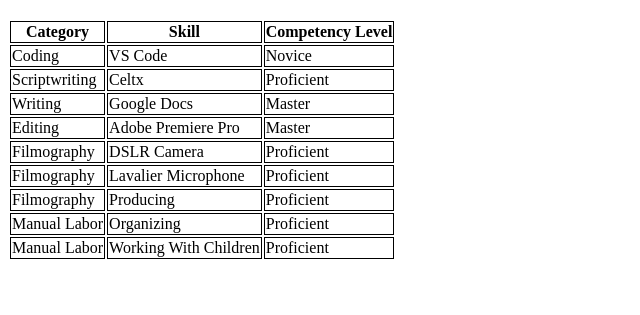
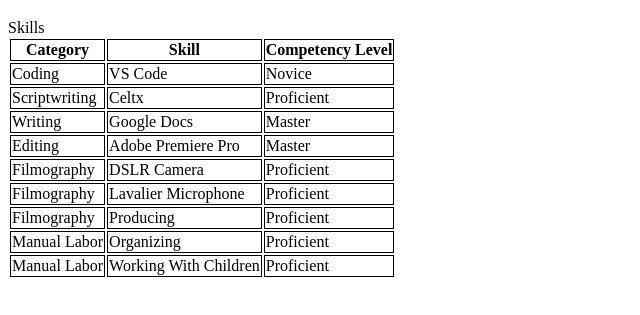
Before and after one commit to rgjime01-su/ist263, a plain HTML site: page lab04/skills.html in a window 1280 px wide. Shown: the part 61-376 px from the top of the page, without its empty margins (0-640 px from the left). Drawn offline with Linux system fonts and the light colour scheme.

Commit message:
Update skills.html

```diff
--- a/lab04/skills.html
+++ b/lab04/skills.html
@@ -7,6 +7,7 @@
         <style>
             th, td {border: 1px solid black}
         </style>
+        <caption> Skills </caption>
         <table>
             <tr>
                 <th> Category </th>
```
